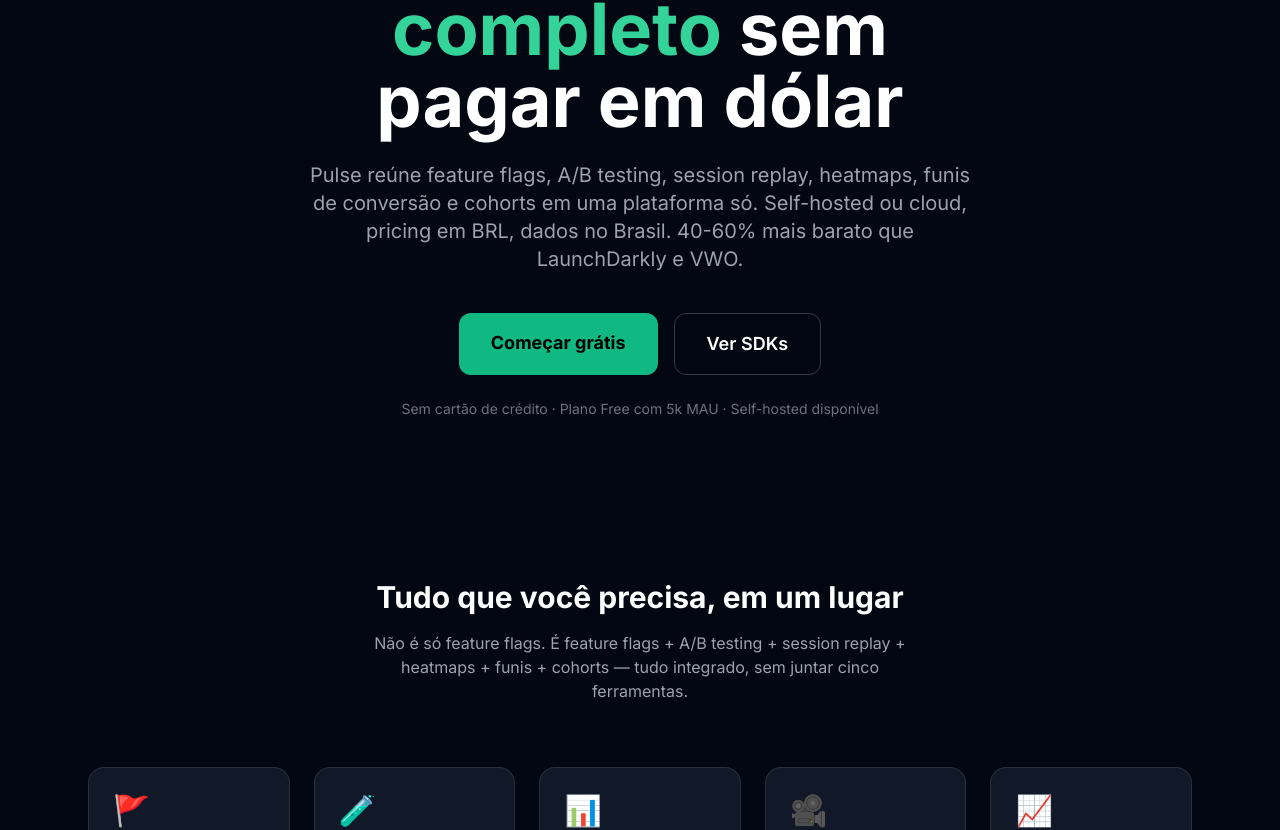
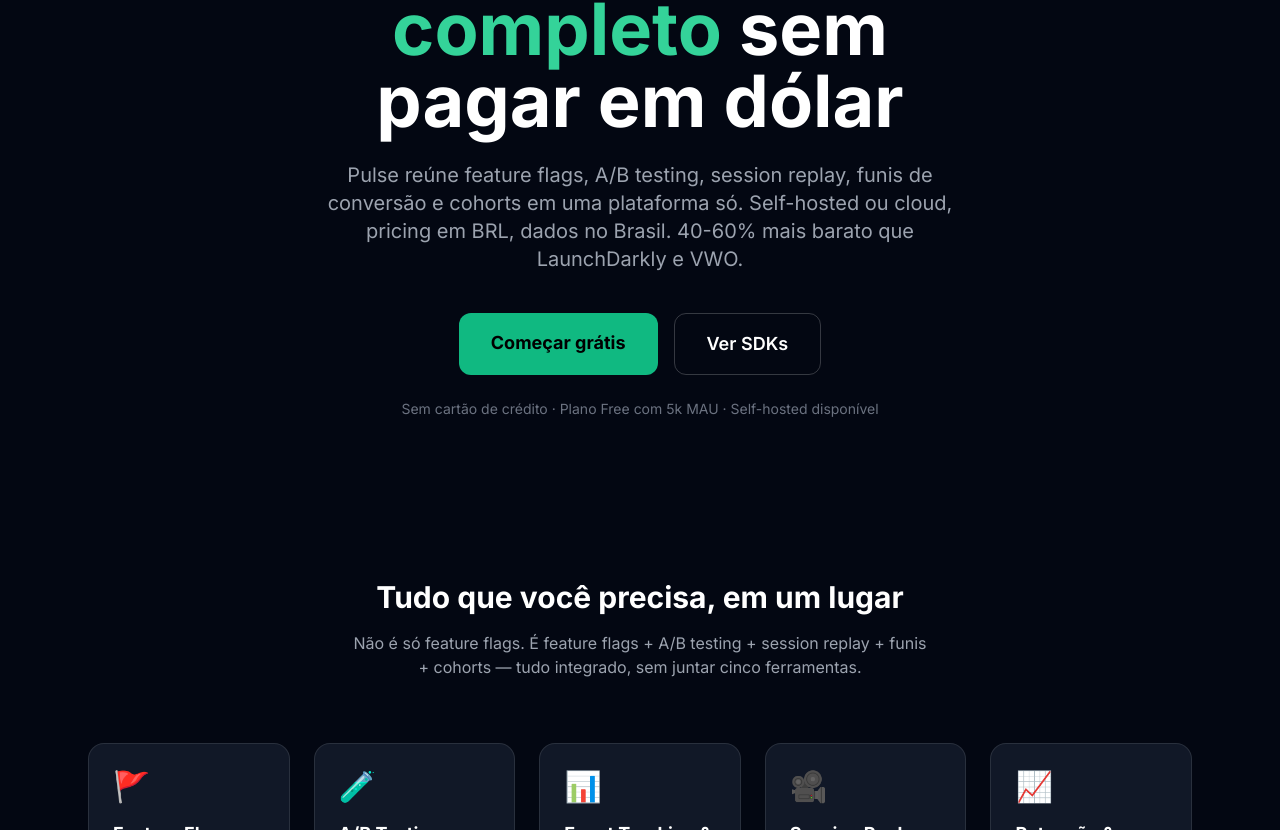
Before and after one commit to apsferreira/pulse-service, a React (Vite) app in the folder frontend/: page /landing in a window 1280 px wide. Shown: the part 310-1140 px from the top of the page. Built offline with nearby package versions, Linux system fonts and the light colour scheme; no server answers.

Commit message:
fix(pulse): corrige URL doc self-hosted; remove heatmaps do CTA

```diff
--- a/frontend/src/pages/LandingPage.tsx
+++ b/frontend/src/pages/LandingPage.tsx
@@ -211,7 +211,7 @@ export default function LandingPage() {
         </h1>
 
         <p className="text-xl text-gray-400 max-w-2xl mx-auto mb-10">
-          Pulse reúne feature flags, A/B testing, session replay, heatmaps, funis de conversão
+          Pulse reúne feature flags, A/B testing, session replay, funis de conversão
           e cohorts em uma plataforma só. Self-hosted ou cloud, pricing em BRL, dados no Brasil.
           40-60% mais barato que LaunchDarkly e VWO.
         </p>
@@ -240,7 +240,7 @@ export default function LandingPage() {
       <section id="features" className="max-w-6xl mx-auto px-6 py-20">
         <h2 className="text-3xl font-bold text-center mb-4">Tudo que você precisa, em um lugar</h2>
         <p className="text-gray-400 text-center mb-16 max-w-xl mx-auto">
-          Não é só feature flags. É feature flags + A/B testing + session replay + heatmaps + funis + cohorts — tudo integrado, sem juntar cinco ferramentas.
+          Não é só feature flags. É feature flags + A/B testing + session replay + funis + cohorts — tudo integrado, sem juntar cinco ferramentas.
         </p>
         <div className="grid sm:grid-cols-2 lg:grid-cols-5 gap-6">
           {FEATURES.map((f) => (
@@ -449,7 +449,7 @@ function HomeScreen() {
               </li>
             </ul>
             <a
-              href="https://github.com/institutoitinerante/pulse-service/blob/main/docs/self-hosted.md"
+              href="https://github.com/apsferreira/pulse-service/blob/main/docs/self-hosted.md"
               target="_blank"
               rel="noopener noreferrer"
               className="inline-flex items-center gap-2 bg-white/10 hover:bg-white/20 text-white font-semibold px-6 py-3 rounded-lg transition-colors text-sm"
@@ -479,7 +479,7 @@ function HomeScreen() {
           Pronto para parar de pagar em dólar?
         </h2>
         <p className="text-gray-400 mb-8">
-          Feature flags + A/B testing + session replay + heatmaps + cohorts. Self-hosted ou cloud. Dados no Brasil.
+          Feature flags + A/B testing + session replay + funis + cohorts. Self-hosted ou cloud. Dados no Brasil.
         </p>
         <a
           href="#pricing"
@@ -499,7 +499,7 @@ function HomeScreen() {
             <a href="#" className="hover:text-white transition-colors">Privacidade</a>
             <a href="#" className="hover:text-white transition-colors">Termos</a>
             <a
-              href="https://github.com/institutoitinerante/pulse-service/blob/main/docs/self-hosted.md"
+              href="https://github.com/apsferreira/pulse-service/blob/main/docs/self-hosted.md"
               target="_blank"
               rel="noopener noreferrer"
               className="hover:text-white transition-colors"
```
